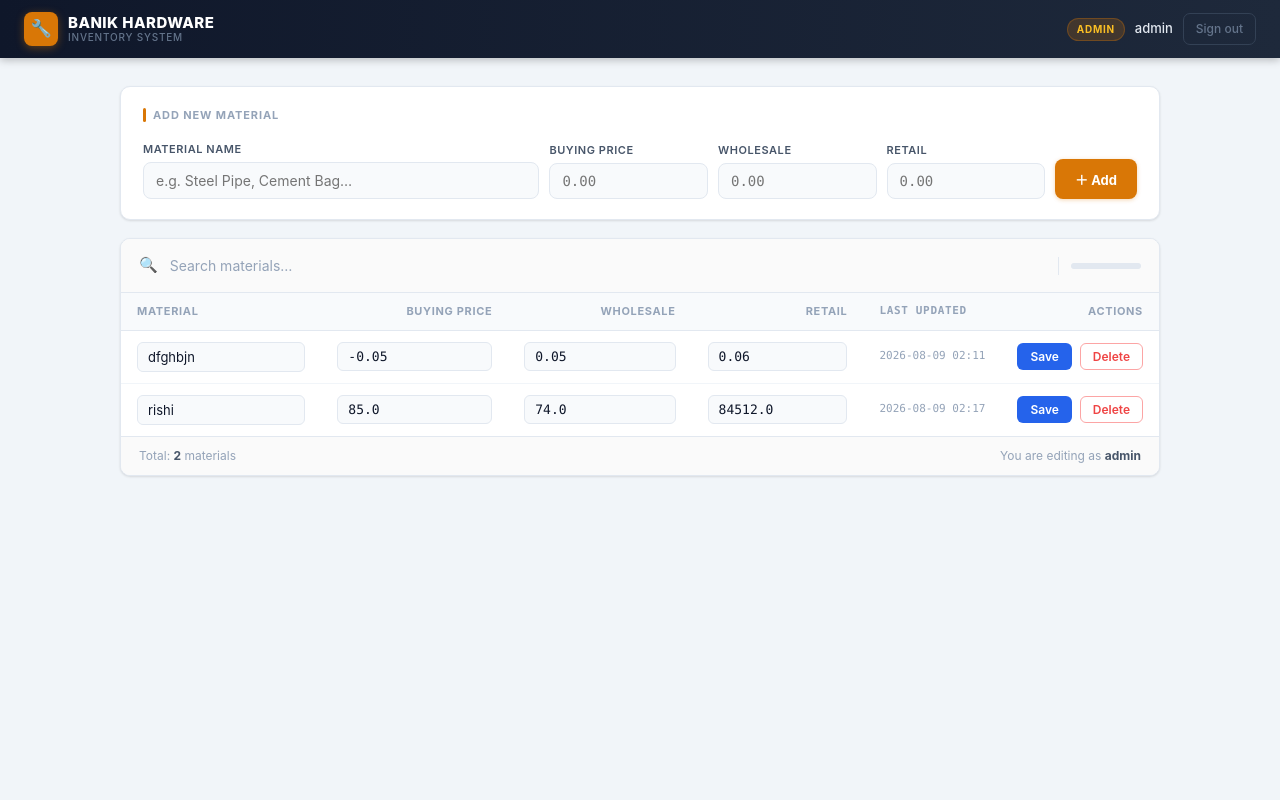
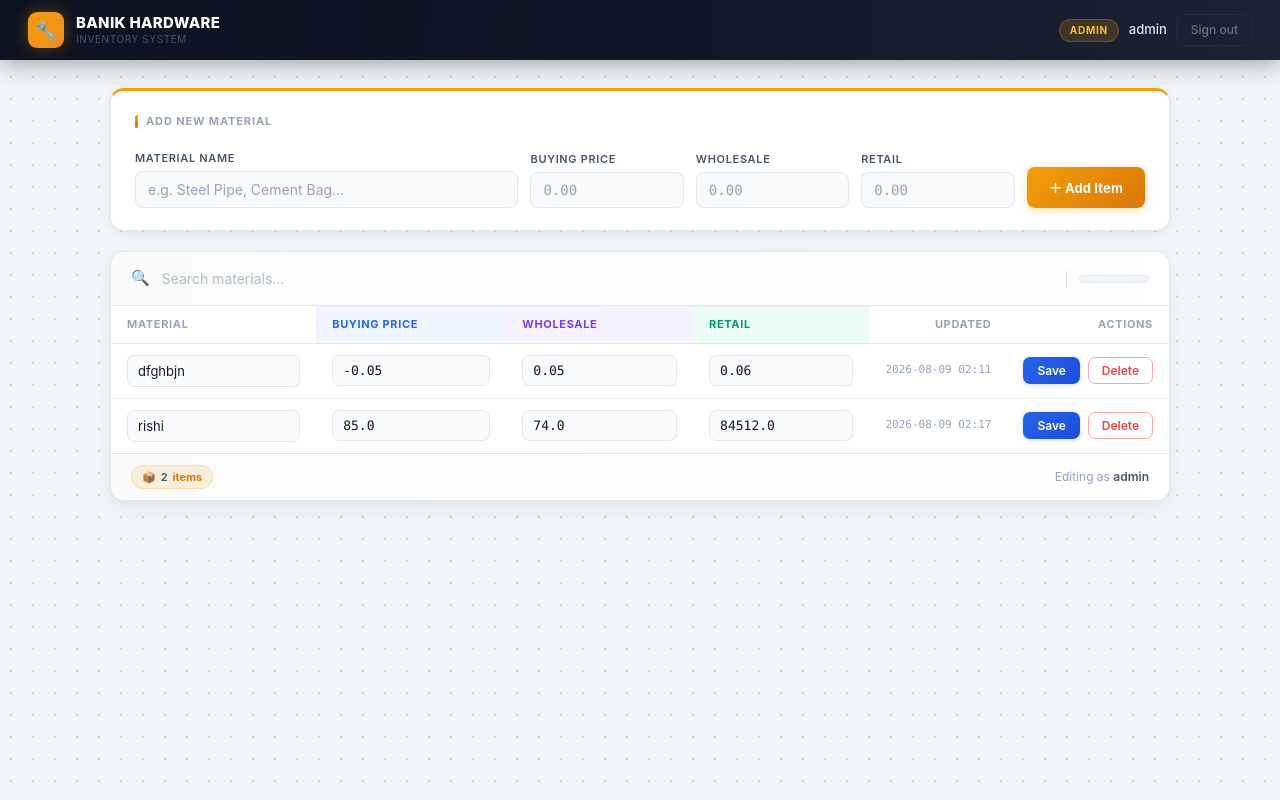
Before and after one commit to Lolimancer-07/inventory_management, a Flask app: page / in a window 1280 px wide. Run offline with Flask 3, Linux system fonts and the light colour scheme; a user stored in the database is signed in; data comes from the database, SQL or seed files in the repository; parts of the project's set-up code (start-up, migrations or seed data) failed here and were passed over.

Commit message:
Premium UI v2: dot grid, color-coded prices, glow effects, staggered animations

```diff
--- a/inventory_app/static/style.css
+++ b/inventory_app/static/style.css
@@ -1,94 +1,98 @@
 /* ============================================================
-   Banik Hardware — Inventory System
-   Modern, professional, clean UI
+   Banik Hardware — Premium UI v2
    ============================================================ */
 
 :root {
-  --bg:         #f1f5f9;
-  --card:       #ffffff;
-  --header:     #0f172a;
-  --header2:    #1e293b;
-  --primary:    #2563eb;
-  --primary-h:  #1d4ed8;
-  --accent:     #d97706;
-  --accent-h:   #b45309;
-  --accent-lt:  #fef3c7;
-  --text:       #0f172a;
-  --text-soft:  #475569;
-  --muted:      #94a3b8;
-  --border:     #e2e8f0;
-  --border-h:   #cbd5e1;
-  --row-hover:  #f8fafc;
-  --success-bg: #ecfdf5;
-  --success:    #10b981;
-  --danger-bg:  #fef2f2;
-  --danger:     #ef4444;
-  --danger-b:   #fca5a5;
+  --bg:        #f1f5f9;
+  --card:      #ffffff;
+  --nav:       #0c1220;
+  --nav2:      #111827;
+  --accent:    #f59e0b;
+  --accent-h:  #d97706;
+  --accent-lt: rgba(245,158,11,0.12);
+  --blue:      #2563eb;
+  --blue-h:    #1d4ed8;
+  --blue-lt:   #eff6ff;
+  --purple:    #7c3aed;
+  --purple-lt: #f5f3ff;
+  --green:     #059669;
+  --green-lt:  #ecfdf5;
+  --text:      #0f172a;
+  --text2:     #475569;
+  --muted:     #94a3b8;
+  --border:    #e2e8f0;
+  --border2:   #cbd5e1;
+  --danger:    #ef4444;
+  --danger-lt: #fef2f2;
+  --danger-b:  #fca5a5;
+  --ok:        #10b981;
+  --ok-lt:     #ecfdf5;
+  --ok-b:      #6ee7b7;
 
   --font:   -apple-system, BlinkMacSystemFont, 'Segoe UI', Roboto, 'Helvetica Neue', Arial, sans-serif;
-  --mono:   ui-monospace, 'SFMono-Regular', Consolas, 'Liberation Mono', monospace;
-  --radius: 10px;
-  --shadow: 0 1px 3px rgba(0,0,0,0.07), 0 1px 2px rgba(0,0,0,0.05);
-  --shadow-lg: 0 10px 25px -5px rgba(0,0,0,0.1), 0 4px 10px -5px rgba(0,0,0,0.05);
+  --mono:   ui-monospace, 'SFMono-Regular', Consolas, monospace;
+  --r:      10px;
+  --r-lg:   14px;
 }
 
 *, *::before, *::after { box-sizing: border-box; margin: 0; padding: 0; }
 
 body {
-  background: var(--bg);
-  color: var(--text);
   font-family: var(--font);
   font-size: 14px;
   line-height: 1.5;
+  color: var(--text);
+  background: var(--bg);
+  /* subtle dot grid */
+  background-image: radial-gradient(circle, #cbd5e1 1px, transparent 1px);
+  background-size: 22px 22px;
   -webkit-font-smoothing: antialiased;
 }
 
-/* ── Header ─────────────────────────────────────────────────── */
+/* ── Navigation ─────────────────────────────────────────────── */
 .topbar {
-  background: linear-gradient(90deg, var(--header), var(--header2));
-  height: 58px;
-  padding: 0 24px;
+  background: linear-gradient(95deg, var(--nav) 0%, var(--nav2) 60%, #1a2234 100%);
+  height: 60px;
+  padding: 0 28px;
   display: flex;
   align-items: center;
   justify-content: space-between;
   position: sticky;
   top: 0;
-  z-index: 100;
-  box-shadow: 0 1px 0 rgba(255,255,255,0.04), 0 2px 8px rgba(0,0,0,0.25);
+  z-index: 200;
+  /* shimmer line at bottom */
+  box-shadow: 0 1px 0 rgba(255,255,255,0.06), 0 4px 24px rgba(0,0,0,0.35);
 }
 
-.brand {
-  display: flex;
-  align-items: center;
-  gap: 10px;
-  color: #fff;
-  text-decoration: none;
-}
+.brand { display: flex; align-items: center; gap: 12px; text-decoration: none; }
+
 .brand-icon {
-  width: 34px;
-  height: 34px;
-  background: var(--accent);
-  border-radius: 8px;
+  width: 36px;
+  height: 36px;
+  background: linear-gradient(135deg, var(--accent), #ef8c22);
+  border-radius: 9px;
   display: grid;
   place-items: center;
-  font-size: 17px;
+  font-size: 18px;
+  box-shadow: 0 0 16px rgba(245,158,11,0.35), 0 2px 6px rgba(0,0,0,0.2);
   flex-shrink: 0;
-  box-shadow: 0 2px 8px rgba(217,119,6,0.4);
 }
+
 .brand-name {
+  color: #fff;
   font-weight: 800;
   font-size: 15px;
-  letter-spacing: 0.03em;
+  letter-spacing: 0.02em;
   line-height: 1.1;
 }
 .brand-name small {
   display: block;
   font-size: 10px;
-  font-weight: 500;
-  letter-spacing: 0.08em;
+  font-weight: 400;
+  letter-spacing: 0.06em;
   text-transform: uppercase;
-  color: #64748b;
-  margin-top: 1px;
+  color: #475569;
+  margin-top: 2px;
 }
 
 .who { display: flex; align-items: center; gap: 10px; }
@@ -97,68 +101,66 @@ body {
   font-size: 10px;
   font-weight: 700;
   letter-spacing: 0.07em;
-  padding: 3px 9px;
+  text-transform: uppercase;
+  padding: 3px 10px;
   border-radius: 20px;
-  text-transform: uppercase;
 }
 .badge-admin {
-  background: rgba(217,119,6,0.2);
+  background: rgba(245,158,11,0.18);
   color: #fbbf24;
-  border: 1px solid rgba(217,119,6,0.3);
+  border: 1px solid rgba(245,158,11,0.25);
 }
 .badge-user {
-  background: rgba(255,255,255,0.07);
+  background: rgba(255,255,255,0.06);
   color: #94a3b8;
   border: 1px solid rgba(255,255,255,0.08);
 }
 
-.username {
-  color: #e2e8f0;
-  font-size: 13px;
-  font-weight: 500;
-}
+.username { color: #e2e8f0; font-size: 13px; font-weight: 500; }
 
 .logout {
   color: #64748b;
   text-decoration: none;
   font-size: 12px;
   font-weight: 500;
-  padding: 6px 12px;
-  border-radius: 7px;
-  border: 1px solid #334155;
-  transition: color 0.15s, background 0.15s, border-color 0.15s;
+  padding: 6px 13px;
+  border-radius: 8px;
+  border: 1px solid #1f2d42;
+  transition: all 0.18s;
 }
-.logout:hover { color: #fff; background: #334155; border-color: #475569; }
+.logout:hover { color: #fff; background: #1e2d42; border-color: #334155; }
 
 /* ── Layout ──────────────────────────────────────────────────── */
-.wrap { max-width: 1080px; margin: 0 auto; padding: 28px 20px; }
+.wrap { max-width: 1100px; margin: 0 auto; padding: 28px 20px 48px; }
 
 /* ── Flash messages ──────────────────────────────────────────── */
 .flash {
   display: flex;
   align-items: center;
   gap: 10px;
-  padding: 11px 16px;
-  border-radius: 8px;
+  padding: 12px 16px;
+  border-radius: 9px;
   font-size: 13px;
   font-weight: 500;
   margin-bottom: 16px;
   border: 1px solid transparent;
-  animation: fadeIn 0.2s ease;
+  animation: slideDown 0.25s ease;
 }
-.flash-success { background: var(--success-bg); color: #065f46; border-color: #a7f3d0; }
-.flash-success::before { content: '✓'; font-weight: 800; }
-.flash-error   { background: var(--danger-bg); color: #991b1b; border-color: var(--danger-b); }
-.flash-error::before { content: '!'; font-weight: 800; }
+.flash-success { background: var(--ok-lt); color: #065f46; border-color: var(--ok-b); }
+.flash-success::before { content: '✓'; font-weight: 900; font-size: 14px; }
+.flash-error   { background: var(--danger-lt); color: #991b1b; border-color: var(--danger-b); }
+.flash-error::before { content: '✕'; font-weight: 900; font-size: 13px; }
 
 /* ── Add panel ───────────────────────────────────────────────── */
 .add-panel {
   background: var(--card);
   border: 1px solid var(--border);
-  border-radius: var(--radius);
-  padding: 20px 22px;
-  margin-bottom: 18px;
-  box-shadow: var(--shadow);
+  border-top: 3px solid var(--accent);
+  border-radius: var(--r-lg);
+  padding: 22px 24px;
+  margin-bottom: 20px;
+  box-shadow: 0 1px 4px rgba(0,0,0,0.05), 0 4px 16px rgba(0,0,0,0.04);
+  animation: fadeUp 0.3s ease;
 }
 
 .panel-title {
@@ -167,38 +169,33 @@ body {
   text-transform: uppercase;
   letter-spacing: 0.08em;
   color: var(--muted);
-  margin-bottom: 14px;
+  margin-bottom: 16px;
   display: flex;
   align-items: center;
-  gap: 7px;
+  gap: 8px;
 }
 .panel-title::before {
   content: '';
-  display: inline-block;
   width: 3px;
-  height: 14px;
-  background: var(--accent);
+  height: 13px;
+  background: linear-gradient(180deg, var(--accent), var(--accent-h));
   border-radius: 2px;
 }
 
 .row-form {
   display: grid;
   grid-template-columns: 2.5fr 1fr 1fr 1fr auto;
-  gap: 10px;
+  gap: 12px;
   align-items: end;
 }
 
-.field {
-  display: flex;
-  flex-direction: column;
-  gap: 5px;
-}
+.field { display: flex; flex-direction: column; gap: 5px; }
 .field-label {
   font-size: 11px;
   font-weight: 600;
-  color: var(--text-soft);
+  color: var(--text2);
   text-transform: uppercase;
-  letter-spacing: 0.05em;
+  letter-spacing: 0.06em;
 }
 
 .row-form input {
@@ -214,30 +211,32 @@ body {
 }
 .row-form input:focus {
   outline: none;
-  border-color: var(--primary);
+  border-color: var(--accent);
   background: #fff;
-  box-shadow: 0 0 0 3px rgba(37, 99, 235, 0.1);
+  box-shadow: 0 0 0 3px rgba(245,158,11,0.15);
 }
 .row-form input[type="number"] { font-family: var(--mono); }
+.row-form input::placeholder { color: var(--muted); }
 
 .btn-add {
   font-family: var(--font);
-  background: var(--accent);
+  background: linear-gradient(135deg, var(--accent), var(--accent-h));
   color: #fff;
   font-weight: 700;
   font-size: 13px;
-  padding: 0 20px;
-  height: 40px;
+  padding: 0 22px;
+  height: 41px;
   border: none;
   border-radius: 8px;
   cursor: pointer;
-  transition: background 0.15s, box-shadow 0.15s, transform 0.1s;
+  transition: transform 0.15s, box-shadow 0.15s;
+  box-shadow: 0 2px 8px rgba(245,158,11,0.35);
   white-space: nowrap;
-  box-shadow: 0 1px 4px rgba(217,119,6,0.3);
+  letter-spacing: 0.01em;
 }
 .btn-add:hover {
-  background: var(--accent-h);
-  box-shadow: 0 4px 12px rgba(217,119,6,0.35);
+  transform: translateY(-1px);
+  box-shadow: 0 6px 20px rgba(245,158,11,0.4);
 }
 .btn-add:active { transform: scale(0.97); }
 
@@ -245,9 +244,10 @@ body {
 .table-panel {
   background: var(--card);
   border: 1px solid var(--border);
-  border-radius: var(--radius);
+  border-radius: var(--r-lg);
   overflow: hidden;
-  box-shadow: var(--shadow);
+  box-shadow: 0 1px 4px rgba(0,0,0,0.05), 0 8px 24px rgba(0,0,0,0.05);
+  animation: fadeUp 0.3s ease 0.08s both;
 }
 
 /* ── Search bar ──────────────────────────────────────────────── */
@@ -255,9 +255,9 @@ body {
   display: flex;
   align-items: center;
   gap: 12px;
-  padding: 12px 18px;
+  padding: 12px 20px;
   border-bottom: 1px solid var(--border);
-  background: #fafafa;
+  background: linear-gradient(90deg, #fafafa, #fff);
 }
 .search-icon { color: var(--muted); font-size: 15px; flex-shrink: 0; }
 
@@ -272,7 +272,7 @@ body {
   outline: none;
   min-width: 0;
 }
-#search-input::placeholder { color: var(--muted); }
+#search-input::placeholder { color: #b0bec5; }
 
 .search-sep { width: 1px; height: 18px; background: var(--border); flex-shrink: 0; }
 
@@ -281,20 +281,17 @@ body {
   font-size: 11px;
   font-weight: 600;
   color: var(--muted);
-  background: var(--border);
-  padding: 3px 10px;
+  background: #f1f5f9;
+  padding: 3px 12px;
   border-radius: 20px;
   white-space: nowrap;
   min-width: 70px;
   text-align: center;
-  transition: opacity 0.2s;
+  border: 1px solid var(--border);
 }
 
-/* ── Ledger table ────────────────────────────────────────────── */
-table.ledger {
-  width: 100%;
-  border-collapse: collapse;
-}
+/* ── Table ───────────────────────────────────────────────────── */
+table.ledger { width: 100%; border-collapse: collapse; }
 
 .ledger thead th {
   text-align: left;
@@ -305,11 +302,23 @@ table.ledger {
   color: var(--muted);
   padding: 10px 16px;
   border-bottom: 1px solid var(--border);
-  background: #f8fafc;
   white-space: nowrap;
 }
-.ledger thead th.col-price,
-.ledger thead th.col-actions { text-align: right; }
+.ledger thead .th-buy  { color: var(--blue);   background: var(--blue-lt); }
+.ledger thead .th-ws   { color: var(--purple);  background: var(--purple-lt); }
+.ledger thead .th-ret  { color: var(--green);   background: var(--green-lt); }
+.ledger thead .th-acts { text-align: right; }
+.ledger thead .th-upd  { text-align: right; }
+
+.ledger tbody tr {
+  transition: background 0.12s, box-shadow 0.12s;
+  animation: rowIn 0.3s ease both;
+  animation-delay: calc(var(--row-i, 0) * 0.035s);
+}
+.ledger tbody tr:hover {
+  background: #f8fafc;
+  box-shadow: inset 3px 0 0 var(--accent);
+}
 
 .ledger td {
   padding: 11px 16px;
@@ -317,19 +326,17 @@ table.ledger {
   vertical-align: middle;
 }
 .ledger tbody tr:last-child td { border-bottom: none; }
-.ledger tbody tr { transition: background 0.1s; }
-.ledger tbody tr:hover { background: var(--row-hover); }
 
-.material-cell { font-weight: 500; }
+.material-cell { font-weight: 600; color: var(--text); }
 
-td.num {
-  font-family: var(--mono);
+/* Color-coded prices (viewer) */
+.num { font-family: var(--mono); text-align: right; font-weight: 600; font-size: 13px; }
+.price-buy  { color: var(--blue);   }
+.price-ws   { color: var(--purple); }
+.price-ret  { color: var(--green);  }
+
+.col-updated {
   text-align: right;
-  color: #1e40af;
-  font-weight: 600;
-  font-size: 13px;
-}
-.col-updated {
   color: var(--muted);
   font-size: 11px;
   font-family: var(--mono);
@@ -343,9 +350,9 @@ td.num {
   width: 100%;
   font-family: var(--font);
   font-size: 13px;
-  padding: 6px 10px;
+  padding: 7px 10px;
   border: 1.5px solid var(--border);
-  border-radius: 6px;
+  border-radius: 7px;
   background: #f8fafc;
   color: var(--text);
   transition: border-color 0.15s, background 0.15s;
@@ -362,88 +369,110 @@ td.num {
 
 .btn-save {
   font-family: var(--font);
-  background: var(--primary);
+  background: linear-gradient(135deg, var(--blue), var(--blue-h));
   color: #fff;
   border: none;
-  padding: 6px 13px;
-  border-radius: 6px;
+  padding: 6px 14px;
+  border-radius: 7px;
   font-size: 12px;
   font-weight: 600;
   cursor: pointer;
-  transition: background 0.15s;
+  transition: transform 0.12s, box-shadow 0.12s;
   margin-right: 4px;
+  box-shadow: 0 1px 4px rgba(37,99,235,0.25);
 }
-.btn-save:hover { background: var(--primary-h); }
+.btn-save:hover { transform: translateY(-1px); box-shadow: 0 4px 12px rgba(37,99,235,0.35); }
+.btn-save:active { transform: scale(0.96); }
 
 .btn-delete {
   font-family: var(--font);
   background: transparent;
   color: var(--danger);
   border: 1.5px solid var(--danger-b);
-  padding: 5px 12px;
-  border-radius: 6px;
+  padding: 5px 13px;
+  border-radius: 7px;
   font-size: 12px;
   font-weight: 600;
   cursor: pointer;
-  transition: background 0.15s, color 0.15s, border-color 0.15s;
+  transition: all 0.15s;
 }
-.btn-delete:hover { background: var(--danger); color: #fff; border-color: var(--danger); }
+.btn-delete:hover { background: var(--danger); color: #fff; border-color: var(--danger); box-shadow: 0 3px 10px rgba(239,68,68,0.3); }
 
 /* ── Table footer ────────────────────────────────────────────── */
 .table-footer {
-  padding: 10px 18px;
+  padding: 11px 20px;
   border-top: 1px solid var(--border);
-  background: #fafafa;
+  background: linear-gradient(90deg, #fafafa, #fff);
   font-size: 12px;
   color: var(--muted);
   display: flex;
   align-items: center;
   justify-content: space-between;
+  gap: 12px;
 }
-.table-footer strong { color: var(--text-soft); }
+.table-footer strong { color: var(--text2); font-weight: 600; }
+.footer-chip {
+  display: inline-flex;
+  align-items: center;
+  gap: 5px;
+  background: var(--accent-lt);
+  color: var(--accent-h);
+  font-size: 11px;
+  font-weight: 700;
+  padding: 3px 10px;
+  border-radius: 20px;
+  border: 1px solid rgba(245,158,11,0.2);
+}
 
 /* ── Empty state ─────────────────────────────────────────────── */
 .empty {
   text-align: center;
+  padding: 60px 24px;
   color: var(--muted);
-  padding: 52px 24px;
-  font-size: 14px;
 }
-.empty-icon { font-size: 32px; display: block; margin-bottom: 10px; }
+.empty-icon { font-size: 36px; display: block; margin-bottom: 12px; line-height: 1; }
+.empty p { font-size: 14px; margin-bottom: 4px; color: var(--text2); font-weight: 500; }
+.empty small { font-size: 12px; }
 
-/* ── Login page ──────────────────────────────────────────────── */
+/* ── Login ───────────────────────────────────────────────────── */
 .login-body {
   min-height: 100vh;
   display: flex;
   align-items: center;
   justify-content: center;
-  background: linear-gradient(135deg, #0f172a 0%, #1e293b 60%, #0f172a 100%);
+  background: #0c1220;
+  background-image:
+    radial-gradient(ellipse 80% 60% at 50% -10%, rgba(245,158,11,0.12), transparent),
+    radial-gradient(ellipse 60% 40% at 80% 100%, rgba(37,99,235,0.08), transparent),
+    radial-gradient(circle, rgba(255,255,255,0.03) 1px, transparent 1px);
+  background-size: auto, auto, 24px 24px;
   padding: 20px;
 }
 
 .login-card {
   background: #fff;
-  border-radius: 16px;
-  padding: 40px 36px;
+  border-radius: 18px;
+  padding: 44px 40px;
   width: 100%;
-  max-width: 380px;
-  box-shadow: 0 25px 50px -12px rgba(0,0,0,0.6), 0 0 0 1px rgba(255,255,255,0.05);
+  max-width: 390px;
+  box-shadow: 0 0 0 1px rgba(255,255,255,0.06), 0 32px 64px rgba(0,0,0,0.5);
+  animation: fadeUp 0.4s ease;
 }
 
 .login-logo {
-  width: 52px;
-  height: 52px;
-  background: var(--accent);
-  border-radius: 12px;
+  width: 56px;
+  height: 56px;
+  background: linear-gradient(135deg, var(--accent), #ef8c22);
+  border-radius: 14px;
   display: grid;
   place-items: center;
-  font-size: 26px;
-  margin-bottom: 22px;
-  box-shadow: 0 4px 12px rgba(217,119,6,0.4);
+  font-size: 28px;
+  margin-bottom: 24px;
+  box-shadow: 0 6px 20px rgba(245,158,11,0.4);
 }
 
 .login-mark {
-  font-size: 22px;
+  font-size: 24px;
   font-weight: 800;
   color: var(--text);
   letter-spacing: -0.02em;
--- a/inventory_app/templates/index.html
+++ b/inventory_app/templates/index.html
@@ -3,7 +3,7 @@
 <head>
 <meta charset="UTF-8">
 <meta name="viewport" content="width=device-width, initial-scale=1.0">
-<meta name="theme-color" content="#0f172a">
+<meta name="theme-color" content="#0c1220">
 <meta name="apple-mobile-web-app-capable" content="yes">
 <meta name="apple-mobile-web-app-status-bar-style" content="black-translucent">
 <meta name="apple-mobile-web-app-title" content="Banik Hardware">
@@ -32,7 +32,6 @@
 
 <main class="wrap">
 
-  {# Flash messages #}
   {% with messages = get_flashed_messages(with_categories=true) %}
     {% if messages %}
       {% for category, message in messages %}
@@ -41,7 +40,6 @@
     {% endif %}
   {% endwith %}
 
-  {# Add material — admin only #}
   {% if role == 'admin' %}
   <section class="add-panel">
     <div class="panel-title">Add New Material</div>
@@ -64,13 +62,12 @@
       </div>
       <div class="field">
         <span class="field-label">&nbsp;</span>
-        <button type="submit" class="btn-add">＋ Add</button>
+        <button type="submit" class="btn-add">＋ Add Item</button>
       </div>
     </form>
   </section>
   {% endif %}
 
-  {# Inventory table #}
   <section class="table-panel">
     <div class="search-bar">
       <span class="search-icon">🔍</span>
@@ -89,16 +86,16 @@
       <thead>
         <tr>
           <th>Material</th>
-          <th class="col-price">Buying Price</th>
-          <th class="col-price">Wholesale</th>
-          <th class="col-price">Retail</th>
-          <th class="col-updated">Last Updated</th>
-          {% if role == 'admin' %}<th class="col-actions">Actions</th>{% endif %}
+          <th class="th-buy">Buying Price</th>
+          <th class="th-ws">Wholesale</th>
+          <th class="th-ret">Retail</th>
+          <th class="th-upd">Updated</th>
+          {% if role == 'admin' %}<th class="th-acts">Actions</th>{% endif %}
         </tr>
       </thead>
       <tbody>
         {% for item in items %}
-        <tr data-material="{{ item['material']|lower }}">
+        <tr data-material="{{ item['material']|lower }}" style="--row-i: {{ loop.index }}">
 
           {% if role == 'admin' %}
             <td class="material-cell">
@@ -134,9 +131,9 @@
 
           {% else %}
             <td class="material-cell">{{ item['material'] }}</td>
-            <td class="num">{{ '%.2f'|format(item['buying_price']) }}</td>
-            <td class="num">{{ '%.2f'|format(item['wholesale_price']) }}</td>
-            <td class="num">{{ '%.2f'|format(item['retail_price']) }}</td>
+            <td class="num price-buy">{{ '%.2f'|format(item['buying_price']) }}</td>
+            <td class="num price-ws">{{ '%.2f'|format(item['wholesale_price']) }}</td>
+            <td class="num price-ret">{{ '%.2f'|format(item['retail_price']) }}</td>
             <td class="col-updated">{{ item['updated_at'] }}</td>
           {% endif %}
 
@@ -144,8 +141,15 @@
         {% else %}
         <tr class="empty-row">
           <td colspan="{{ 6 if role == 'admin' else 5 }}">
-            <span class="empty-icon">📦</span>
-            No materials added yet.
+            <div class="empty">
+              <span class="empty-icon">📦</span>
+              <p>No materials added yet.</p>
+              {% if role == 'admin' %}
+                <small>Use the form above to add your first item.</small>
+              {% else %}
+                <small>Ask your admin to add inventory items.</small>
+              {% endif %}
+            </div>
           </td>
         </tr>
         {% endfor %}
@@ -153,11 +157,13 @@
     </table>
 
     <div class="table-footer">
-      <span>Total: <strong id="total-count">{{ items|length }}</strong> material{{ 's' if items|length != 1 else '' }}</span>
+      <span>
+        <span class="footer-chip">📦 <strong id="total-count">{{ items|length }}</strong> item{{ 's' if items|length != 1 else '' }}</span>
+      </span>
       {% if role == 'admin' %}
-        <span>You are editing as <strong>{{ username }}</strong></span>
+        <span>Editing as <strong>{{ username }}</strong></span>
       {% else %}
-        <span>View-only mode</span>
+        <span>View-only — contact admin to make changes</span>
       {% endif %}
     </div>
   </section>
@@ -166,11 +172,11 @@
 
 <script>
 (function () {
-  const input   = document.getElementById('search-input');
-  const counter = document.getElementById('search-count');
-  const tbody   = document.querySelector('table.ledger tbody');
-  const colSpan = {{ 6 if role == 'admin' else 5 }};
-  const totalRows = Array.from(tbody.querySelectorAll('tr[data-material]'));
+  const input    = document.getElementById('search-input');
+  const counter  = document.getElementById('search-count');
+  const tbody    = document.querySelector('table.ledger tbody');
+  const colSpan  = {{ 6 if role == 'admin' else 5 }};
+  const allRows  = Array.from(tbody.querySelectorAll('tr[data-material]'));
 
   function removeNoResults() {
     const el = tbody.querySelector('.no-results-row');
@@ -181,45 +187,38 @@
     removeNoResults();
     const tr = document.createElement('tr');
     tr.className = 'no-results-row';
-    tr.innerHTML = `<td colspan="${colSpan}" class="empty">
-      <span class="empty-icon">🔎</span>No materials match your search.
+    tr.innerHTML = `<td colspan="${colSpan}">
+      <div class="empty">
+        <span class="empty-icon">🔎</span>
+        <p>No materials match your search.</p>
+        <small>Try a different keyword.</small>
+      </div>
     </td>`;
     tbody.appendChild(tr);
   }
 
   function filter() {
+    if (allRows.length === 0) return;
     const q = input.value.trim().toLowerCase();
-
-    // No items at all — nothing to filter
-    if (totalRows.length === 0) return;
-
     removeNoResults();
     let visible = 0;
 
-    totalRows.forEach(function (tr) {
-      /* ── Search fix ──────────────────────────────────────────
-         Use the data-material attribute set by the server — works
-         for both admin (inline inputs) and viewer (plain text).
-      ──────────────────────────────────────────────────────── */
-      const material = tr.dataset.material || '';
-      const match    = !q || material.includes(q);
+    allRows.forEach(function (tr) {
+      /* Uses server-set data-material — works for both admin (inputs) and viewer */
+      const match = !q || (tr.dataset.material || '').includes(q);
       tr.style.display = match ? '' : 'none';
       if (match) visible++;
     });
 
     if (q) {
       counter.textContent = visible === 1 ? '1 result' : `${visible} results`;
-      counter.style.opacity = '1';
       if (visible === 0) showNoResults();
     } else {
       counter.textContent = '';
-      counter.style.opacity = '0';
     }
   }
 
   input.addEventListener('input', filter);
-
-  // Clear search on Escape
   input.addEventListener('keydown', function (e) {
     if (e.key === 'Escape') { input.value = ''; filter(); input.blur(); }
   });
```
Also changed, not shown: other parts of inventory_app/static/style.css (+57 -23 lines), inventory_app/templates/login.html (+8 -2 lines).
